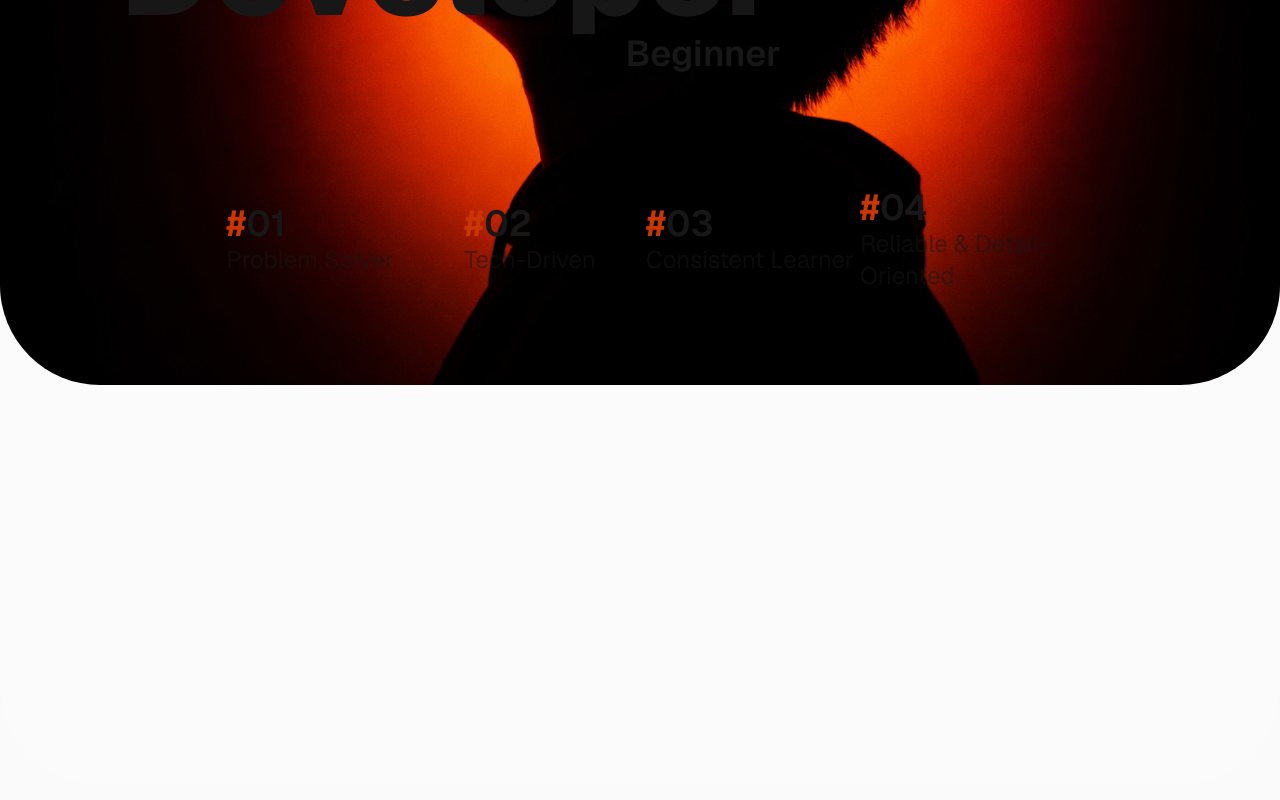
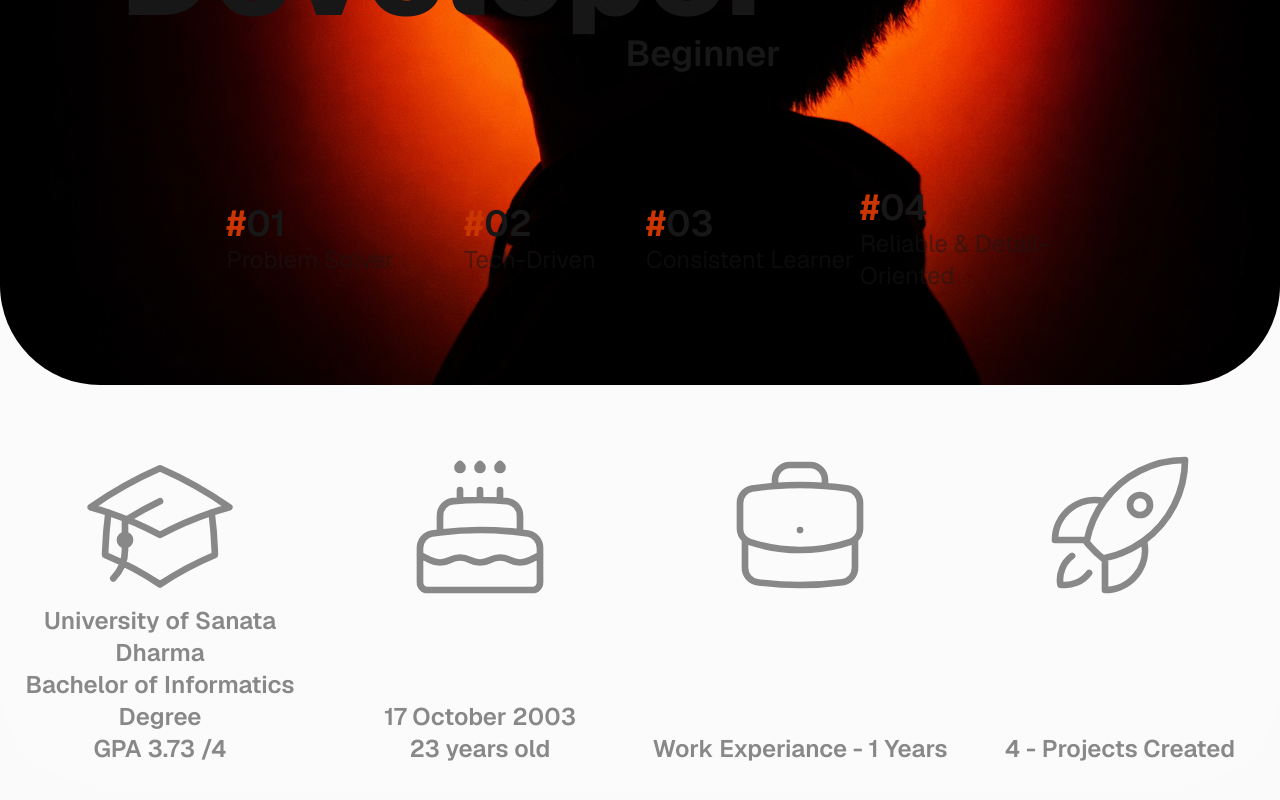
Before and after one commit to Corneldiii/porto, a Next.js app: page / in a window 1280 px wide. Shown: the part 468-1268 px from the top of the page. Built offline with nearby package versions, Linux system fonts and the light colour scheme.

Commit message:
home porto done

```diff
--- a/app/page.tsx
+++ b/app/page.tsx
@@ -76,7 +76,40 @@ export default function Home() {
             </div>
           </div>
         </div>
-        <div className="bg-white/10 w-full h-120 -mt-20 rounded-b-[100px]"></div>
+        <div className="bg-white/10 w-full h-120 -mt-20 rounded-b-[100px] flex justify-center items-start">
+          <div className="grid grid-cols-4 mt-15 w-450">
+            <div className="col-span-1 flex flex-col justify-between items-center ">
+              <svg xmlns="http://www.w3.org/2000/svg" fill="none" viewBox="0 0 24 24" stroke-width="1" stroke="currentColor" className="size-40 mt-20 opacity-50">
+                <path stroke-linecap="round" stroke-linejoin="round" d="M4.26 10.147a60.438 60.438 0 0 0-.491 6.347A48.62 48.62 0 0 1 12 20.904a48.62 48.62 0 0 1 8.232-4.41 60.46 60.46 0 0 0-.491-6.347m-15.482 0a50.636 50.636 0 0 0-2.658-.813A59.906 59.906 0 0 1 12 3.493a59.903 59.903 0 0 1 10.399 5.84c-.896.248-1.783.52-2.658.814m-15.482 0A50.717 50.717 0 0 1 12 13.489a50.702 50.702 0 0 1 7.74-3.342M6.75 15a.75.75 0 1 0 0-1.5.75.75 0 0 0 0 1.5Zm0 0v-3.675A55.378 55.378 0 0 1 12 8.443m-7.007 11.55A5.981 5.981 0 0 0 6.75 15.75v-1.5" />
+              </svg>
+              <h1 className="text-2xl text-center font-semibold opacity-50">University of Sanata Dharma <br /> Bachelor of Informatics Degree <br /> GPA 3.73 /4 </h1>
+
+            </div>
+
+            <div className="col-span-1 flex flex-col justify-between items-center ">
+              <svg xmlns="http://www.w3.org/2000/svg" fill="none" viewBox="0 0 24 24" stroke-width="1" stroke="currentColor" className="size-40 mt-20 opacity-50">
+                <path stroke-linecap="round" stroke-linejoin="round" d="M12 8.25v-1.5m0 1.5c-1.355 0-2.697.056-4.024.166C6.845 8.51 6 9.473 6 10.608v2.513m6-4.871c1.355 0 2.697.056 4.024.166C17.155 8.51 18 9.473 18 10.608v2.513M15 8.25v-1.5m-6 1.5v-1.5m12 9.75-1.5.75a3.354 3.354 0 0 1-3 0 3.354 3.354 0 0 0-3 0 3.354 3.354 0 0 1-3 0 3.354 3.354 0 0 0-3 0 3.354 3.354 0 0 1-3 0L3 16.5m15-3.379a48.474 48.474 0 0 0-6-.371c-2.032 0-4.034.126-6 .371m12 0c.39.049.777.102 1.163.16 1.07.16 1.837 1.094 1.837 2.175v5.169c0 .621-.504 1.125-1.125 1.125H4.125A1.125 1.125 0 0 1 3 20.625v-5.17c0-1.08.768-2.014 1.837-2.174A47.78 47.78 0 0 1 6 13.12M12.265 3.11a.375.375 0 1 1-.53 0L12 2.845l.265.265Zm-3 0a.375.375 0 1 1-.53 0L9 2.845l.265.265Zm6 0a.375.375 0 1 1-.53 0L15 2.845l.265.265Z" />
+              </svg>
+              <h1 className="text-2xl text-center font-semibold opacity-50">17 October 2003 <br /> 23 years old</h1>
+
+            </div>
+            <div className="col-span-1 flex flex-col justify-between items-center ">
+              <svg xmlns="http://www.w3.org/2000/svg" fill="none" viewBox="0 0 24 24" stroke-width="1" stroke="currentColor" className="size-40 mt-20 opacity-50">
+                <path stroke-linecap="round" stroke-linejoin="round" d="M20.25 14.15v4.25c0 1.094-.787 2.036-1.872 2.18-2.087.277-4.216.42-6.378.42s-4.291-.143-6.378-.42c-1.085-.144-1.872-1.086-1.872-2.18v-4.25m16.5 0a2.18 2.18 0 0 0 .75-1.661V8.706c0-1.081-.768-2.015-1.837-2.175a48.114 48.114 0 0 0-3.413-.387m4.5 8.006c-.194.165-.42.295-.673.38A23.978 23.978 0 0 1 12 15.75c-2.648 0-5.195-.429-7.577-1.22a2.016 2.016 0 0 1-.673-.38m0 0A2.18 2.18 0 0 1 3 12.489V8.706c0-1.081.768-2.015 1.837-2.175a48.111 48.111 0 0 1 3.413-.387m7.5 0V5.25A2.25 2.25 0 0 0 13.5 3h-3a2.25 2.25 0 0 0-2.25 2.25v.894m7.5 0a48.667 48.667 0 0 0-7.5 0M12 12.75h.008v.008H12v-.008Z" />
+              </svg>
+              <h1 className="text-2xl text-center font-semibold opacity-50">Work Experiance - 1 Years</h1>
+
+            </div>
+            <div className="col-span-1 flex flex-col justify-between items-center ">
+              <svg xmlns="http://www.w3.org/2000/svg" fill="none" viewBox="0 0 24 24" stroke-width="1" stroke="currentColor" className="size-40 mt-20 opacity-50">
+                <path stroke-linecap="round" stroke-linejoin="round" d="M15.59 14.37a6 6 0 0 1-5.84 7.38v-4.8m5.84-2.58a14.98 14.98 0 0 0 6.16-12.12A14.98 14.98 0 0 0 9.631 8.41m5.96 5.96a14.926 14.926 0 0 1-5.841 2.58m-.119-8.54a6 6 0 0 0-7.381 5.84h4.8m2.581-5.84a14.927 14.927 0 0 0-2.58 5.84m2.699 2.7c-.103.021-.207.041-.311.06a15.09 15.09 0 0 1-2.448-2.448 14.9 14.9 0 0 1 .06-.312m-2.24 2.39a4.493 4.493 0 0 0-1.757 4.306 4.493 4.493 0 0 0 4.306-1.758M16.5 9a1.5 1.5 0 1 1-3 0 1.5 1.5 0 0 1 3 0Z" />
+              </svg>
+              <h1 className="text-2xl text-center font-semibold opacity-50">4 - Projects Created</h1>
+
+            </div>
+          </div>
+
+        </div>
 
       </main>
     </div>
```
